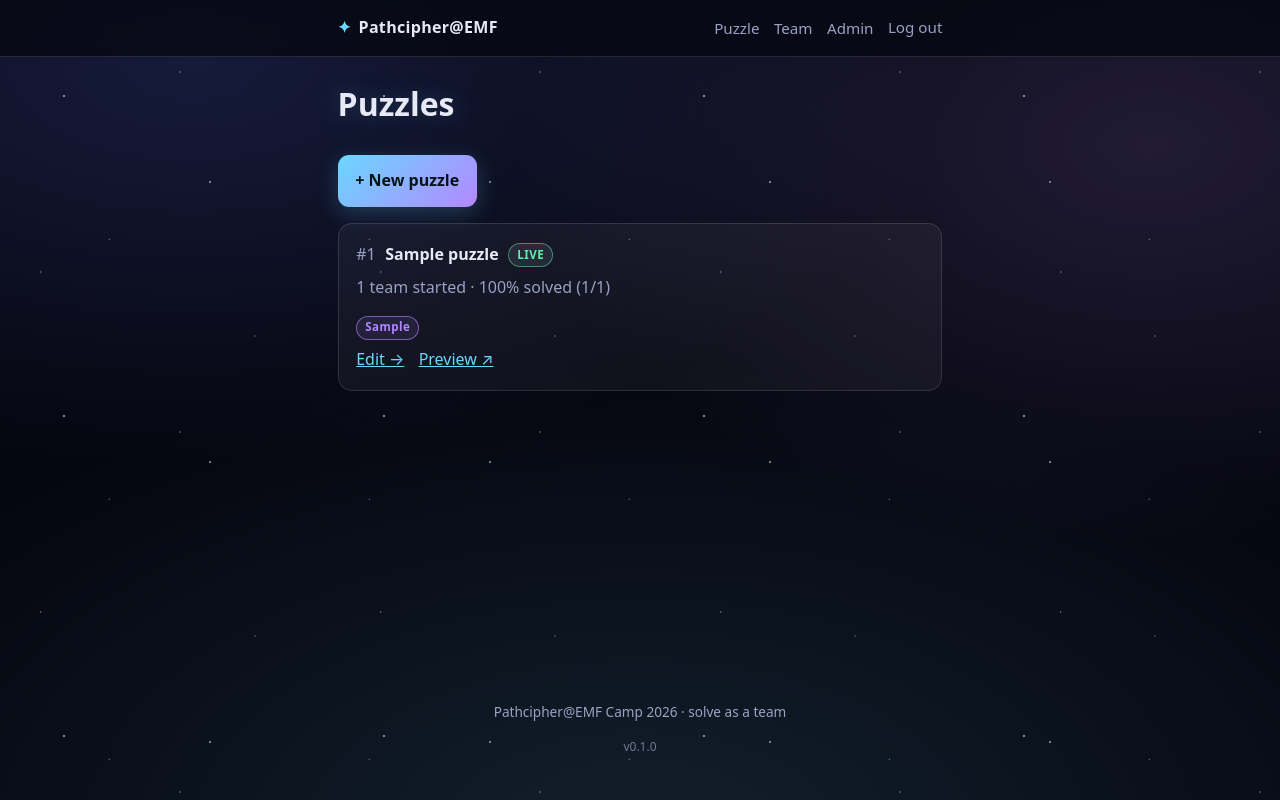
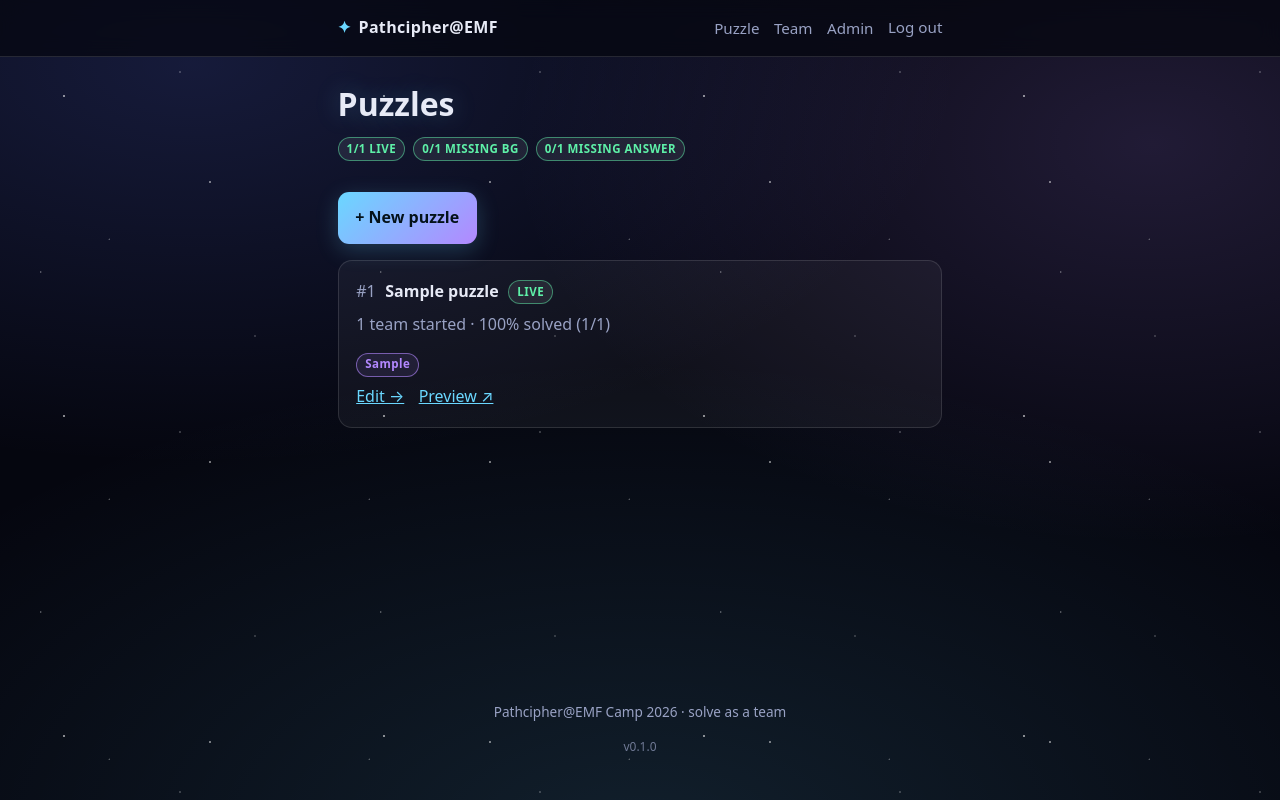
Before and after one commit to pathcipher/emf-hunt, a Flask app: page /admin/puzzles in a window 1280 px wide. Run offline with Flask 3, Linux system fonts and the light colour scheme; a user stored in the database is signed in; tables that the repository leaves empty hold one stand-in row (values such as "Sample post").

Commit message:
feat: add puzzle health summary bar to admin puzzle list
Co-Authored-By: Claude Sonnet 4.6 <noreply@anthropic.com>

```diff
--- a/app/admin/routes.py
+++ b/app/admin/routes.py
@@ -124,7 +124,14 @@ def puzzles():
         }
         for p in items
     ]
-    return render_template("admin/puzzles.html", rows=rows, total_teams=total_teams)
+    total = len(rows)
+    summary = {
+        "total": total,
+        "live": sum(1 for r in rows if r["puzzle"].is_published),
+        "missing_bg": sum(1 for r in rows if r["needs_bg"]),
+        "missing_answer": sum(1 for r in rows if r["needs_answer"]),
+    }
+    return render_template("admin/puzzles.html", rows=rows, total_teams=total_teams, summary=summary)
 
 
 @bp.route("/puzzles/new", methods=["GET", "POST"])
--- a/app/static/css/style.css
+++ b/app/static/css/style.css
@@ -341,6 +341,8 @@ select:focus { outline: none; border-color: var(--accent); box-shadow: 0 0 0 3px
 .btn-danger { background: linear-gradient(135deg, #ff6b81, #b3445a); color: #fff; box-shadow: none; }
 .danger-zone { border-color: rgba(255, 107, 129, 0.4); }
 
+.puzzle-summary { display: flex; flex-wrap: wrap; gap: 0.5rem; margin-bottom: 1rem; }
+
 /* Tags + background glyph side by side below the puzzle title */
 .puzzle-meta-row { display: flex; align-items: flex-start; gap: 1rem; margin-bottom: 0.8rem; }
 .puzzle-meta-row .puzzle-tags { flex: 0 0 auto; margin: 0; }
--- a/app/templates/admin/puzzles.html
+++ b/app/templates/admin/puzzles.html
@@ -2,6 +2,13 @@
 {% block title %}Puzzles · Admin{% endblock %}
 {% block content %}
 <h1>Puzzles</h1>
+{% if summary.total %}
+<div class="puzzle-summary">
+  <span class="badge {{ 'badge-on' if summary.live == summary.total else 'badge-warn' }}">{{ summary.live }}/{{ summary.total }} Live</span>
+  <span class="badge {{ 'badge-danger' if summary.missing_bg else 'badge-on' }}">{{ summary.missing_bg }}/{{ summary.total }} Missing BG</span>
+  <span class="badge {{ 'badge-danger' if summary.missing_answer else 'badge-on' }}">{{ summary.missing_answer }}/{{ summary.total }} Missing Answer</span>
+</div>
+{% endif %}
 <p><a class="btn" href="{{ url_for('admin.puzzle_new') }}">+ New puzzle</a></p>
 
 <ul class="admin-list puzzle-list">
```
